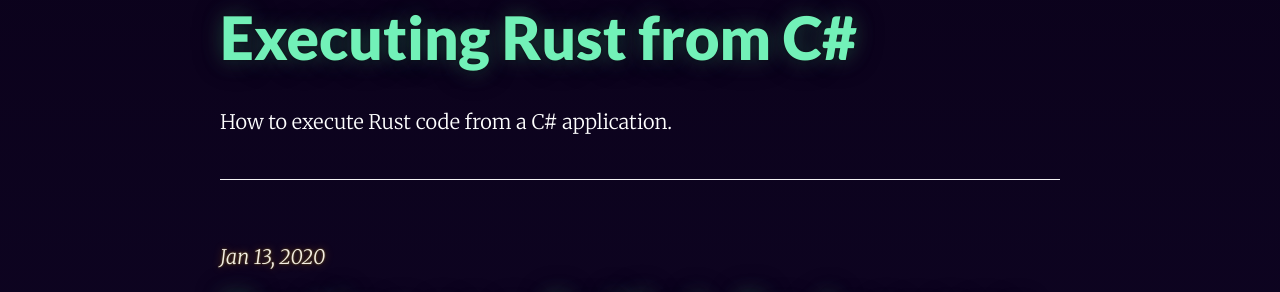
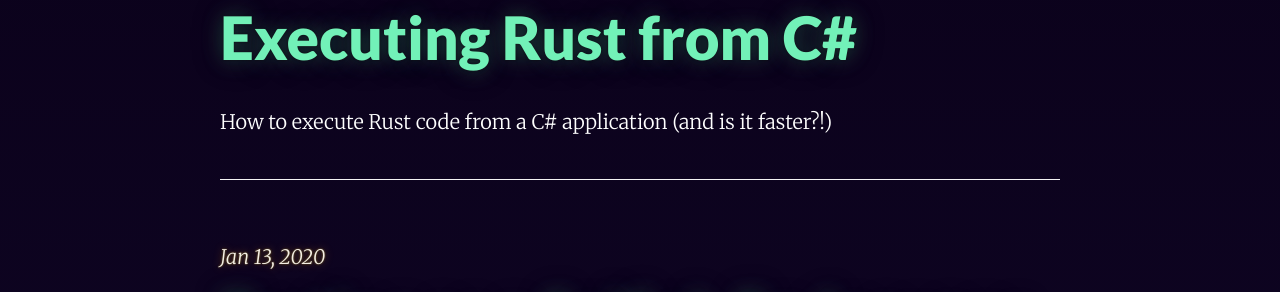
Before and after one commit to codingupastorm/codingupastorm.github.io, a Jekyll site: the page built from index.html, in a window 1280 px wide. Shown: the part 268-560 px from the top of the page. Built offline with Jekyll 4.4.1, drawn with Linux system fonts in a browser that asks for light colours; nearby versions of some CDN libraries; the list of posts is cut into pages by our own code.

Commit message:
Tiny change

```diff
--- a/_posts/2020-05-04-executing-rust-from-csharp.md
+++ b/_posts/2020-05-04-executing-rust-from-csharp.md
@@ -2,7 +2,7 @@
 layout:     post
 title:      Executing Rust from C#
 date:       2020-05-04
-summary:    How to execute Rust code from a C# application.
+summary:    How to execute Rust code from a C# application (and is it faster?!)
 categories:
 ---
 
```
